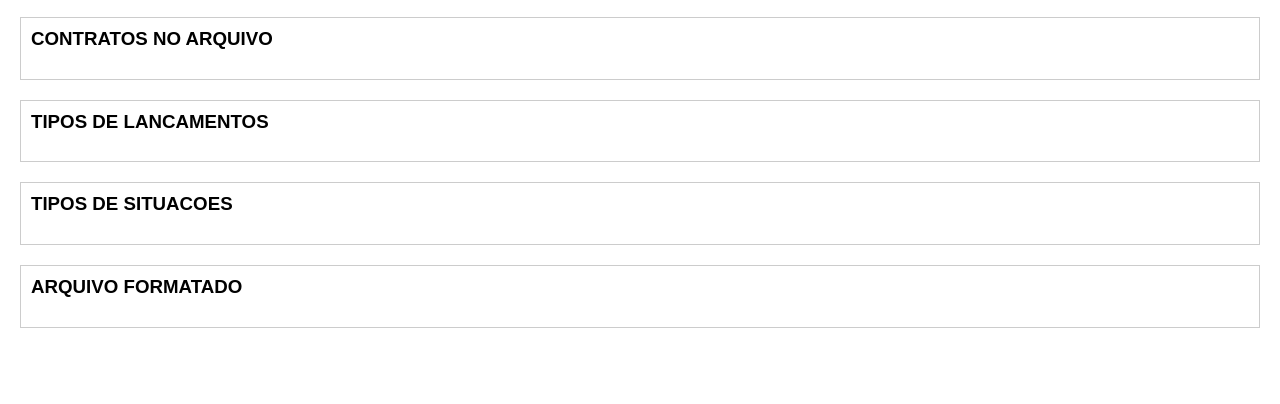
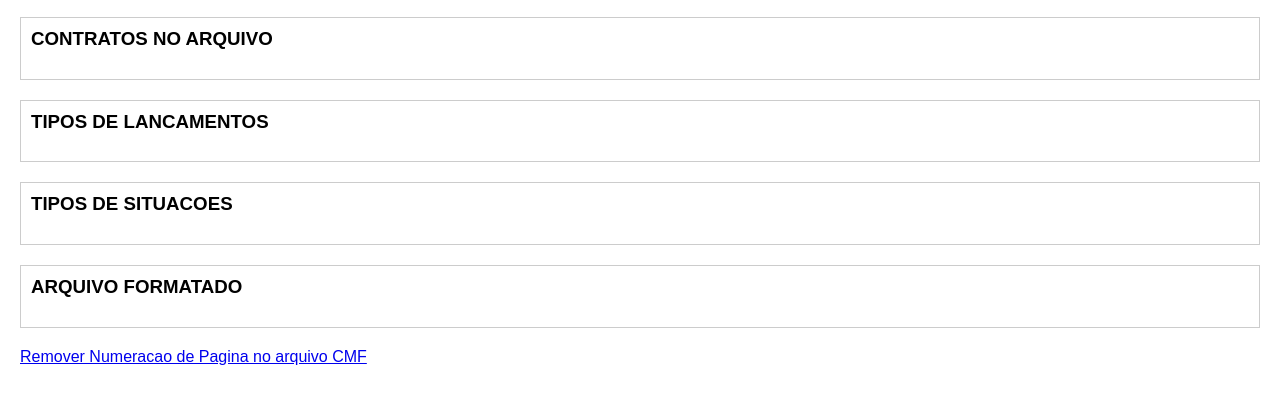
Before and after one commit to EduSalles/CMF_File, a plain HTML site: page index.html in a window 1280 px wide. Shown: the part 104-508 px from the top of the page. Drawn offline with Linux system fonts and the light colour scheme.

Commit message:
Add files via upload

```diff
--- a/index.html
+++ b/index.html
@@ -48,6 +48,7 @@
         <h3>ARQUIVO FORMATADO</h3>
         <pre id="processadoContent"></pre>
     </div>
+    <a href="Remove_numeracao_pagina_arqCMF.html">Remover Numeracao de Pagina no arquivo CMF</a>
 
     <script>
         document.getElementById('fileInput').addEventListener('change', function(event) {
```
